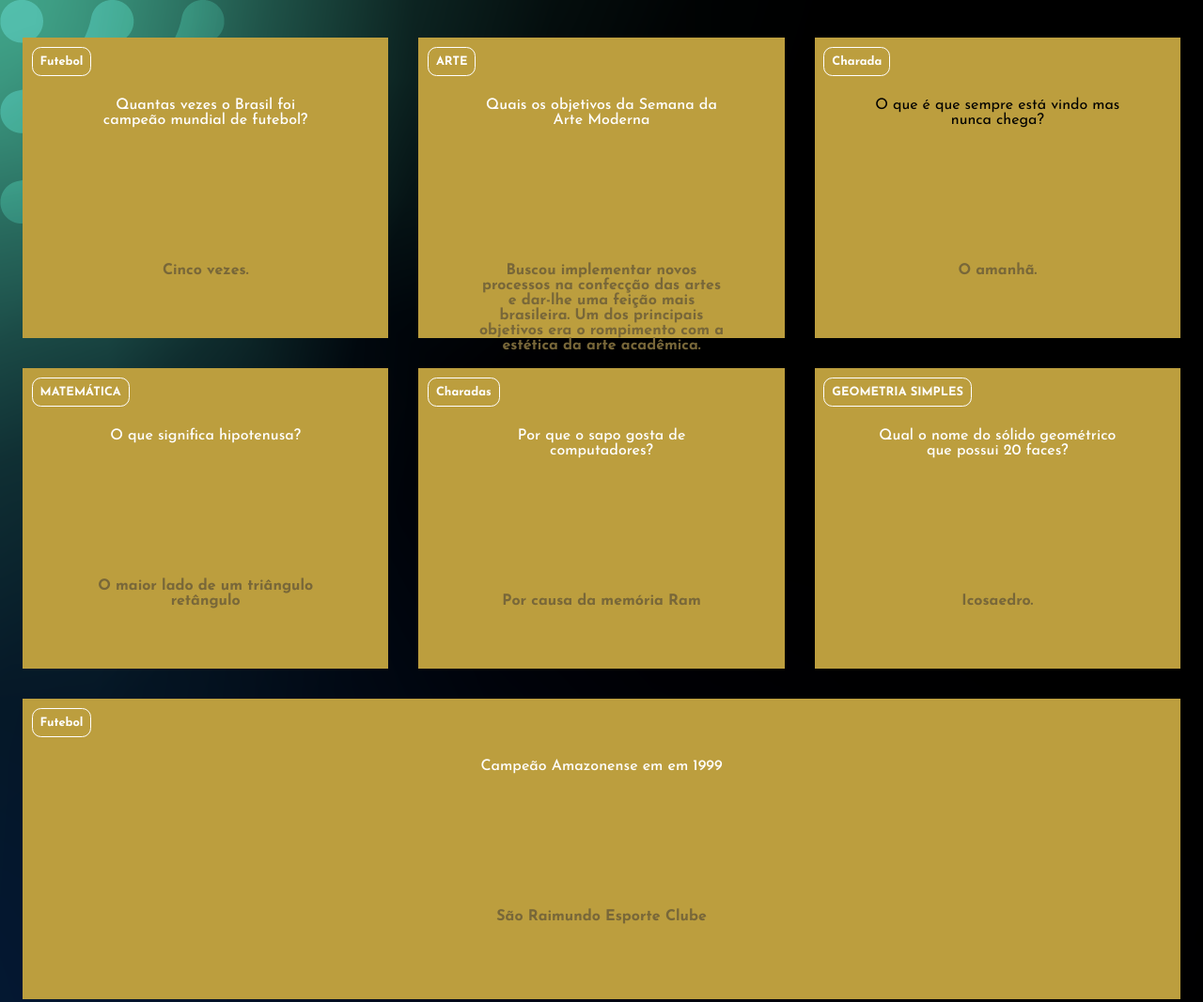
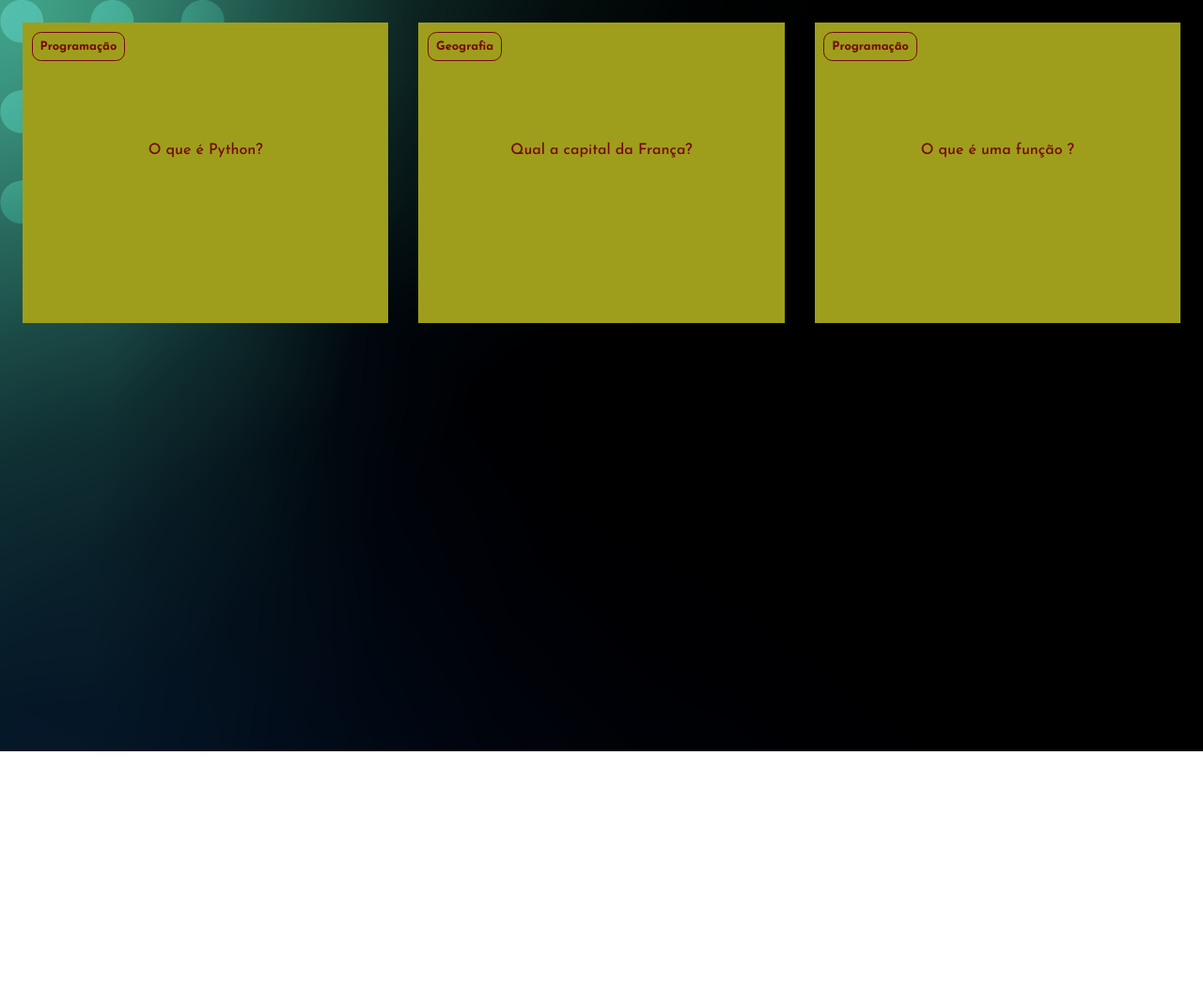
Before and after one commit to AntonioAgassi/Formadore-carts-Antonio, a plain HTML site: page Flashcards formadores/index.html in a window 1280 px wide. Shown: the top 1067 px of the page at 94% size. After the commit the page ends 800 px from the top, so only its background shows below. Drawn offline with Linux system fonts and the light colour scheme.

Commit message:
Add files via upload

```diff
--- /dev/null
+++ b/Flashcards formadores/app.js
@@ -0,0 +1,17 @@
+function criaCartao(categoria, pergunta, resposta) {
+    //console.log(categoria, pergunta, resposta);
+    let container = document.getElementById('container')
+    let cartao = document.createElement('article')
+    cartao.className = 'cartao'
+    cartao.innerHTML = ` <div class="cartao__conteudo">
+                    <h3>${categoria}</h3>
+                    <div class="cartao__conteudo__pergunta">
+                        <p>${pergunta}</p>
+                    </div>
+                    <div class="cartao__conteudo__resposta">
+                        <p>${resposta}</p>
+                    </div>
+                </div>
+    `
+container.appendChild(cartao)
+}
--- a/Flashcards formadores/assets/style.css
+++ b/Flashcards formadores/assets/style.css
@@ -1,9 +1,9 @@
 @import url('https://fonts.googleapis.com/css2?family=Josefin+Sans:ital,wght@0,100..700;1,100..700&display=swap');
 
 :root{
-  --text-color: #ffffff;
-  --card-front-color: #BC9E3E;
-  --card-back-color: #786739;
+  --text-color: #770808;
+  --card-front-color: #9e9e1c;
+  --card-back-color: #1b1f1b;
 }
 
 body {
@@ -14,6 +14,10 @@ body {
     background-color: var(--card-front-color);
     text-align: center;
     height: 100%;
+    transform-style: preserve-3d;
+    transition: transform 300ms ease-in-out;
+    transform-style: preserve-3d;
+    transition: transform 300ms ease-in-out;
   }
   #container {
     display: flex;
@@ -48,7 +52,7 @@ body {
   }
   footer {
     background-color: black;
-    color: white;
+    color: rgb(190, 19, 19);
     position: fixed;
     bottom: 0;
     width: 100%;
@@ -59,3 +63,35 @@ body {
     font-size: 0.6rem;
     margin-top: 0.5rem;
   }
+
+  .cartao:hover .cartao__conteudo{
+    transform: rotateY(180deg);
+    }
+
+      .cartao__conteudo__pergunta,
+.cartao__conteudo__resposta{
+backface-visibility: hidden;
+position: absolute;
+height: 100%;
+width: 100%;
+}
+
+.cartao__conteudo__resposta{
+transform: rotateY(180deg);
+}
+
+.cartao__conteudo h3{
+  color: var(--text-color);
+  border: 1px solid var(--text-color);
+  text-align: left;
+  padding: 0.5rem;
+  position: absolute;
+  margin: 0.6rem;
+  border-radius: 0.6rem;
+  font-size: 1vw;
+  backface-visibility: hidden;
+}
+.cartao__conteudo p{
+  padding: 4rem;
+  margin-top: 4rem;
+  }
--- /dev/null
+++ b/Flashcards formadores/criartao.js
@@ -0,0 +1,6 @@
+
+criaCartao(
+    'Programação',
+    'O que é uma função ?',
+    'Uma função é um bloco de código que executa alguma tarefa'
+)
--- a/Flashcards formadores/index.html
+++ b/Flashcards formadores/index.html
@@ -12,7 +12,7 @@
 <body>
     <main>
         <section id="container">
-            <article class="cartao">
+            <!--article class="cartao">
                 <div class="cartao__conteudo">
                     <h3>Futebol</h3>
                     <div class="cartao__conteudo__pergunta">
@@ -36,17 +36,7 @@
                     </div>
                 </div>
             </article>
-            <article class="cartao">
-                <div class="cartao__conteudo">
-                    <h3> Charada </h3>
-                    <div lass="cartao__conteudo__pergunta">
-                        <p>O que é que sempre está vindo mas nunca chega?</p>
-                    </div>
-                    <div class="cartao__conteudo__resposta">
-                        <p>O amanhã.</p>
-                    </div>
-                </div>
-            </article>
+
             <article class="cartao">
                 <div class="cartao__conteudo">
                     <h3>MATEMÁTICA</h3>
@@ -60,17 +50,6 @@
             </article>
             <article class="cartao">
                 <div class="cartao__conteudo">
-                    <h3>Charadas</h3>
-                    <div class="cartao__conteudo__pergunta">
-                        <p>Por que o sapo gosta de computadores?</p>
-                    </div>
-                    <div class="cartao__conteudo__resposta">
-                        <p> Por causa da memória Ram</p>
-                    </div>
-                </div>
-            </article>
-            <article class="cartao">
-                <div class="cartao__conteudo">
                     <h3>GEOMETRIA SIMPLES</h3>
                     <div class="cartao__conteudo__pergunta">
                         <p>Qual o nome do sólido geométrico que possui 20 faces?</p>
@@ -79,21 +58,12 @@
                         <p> Icosaedro. </p>
                     </div>
                 </div>
-            </article>
-            </article>
-            <article class="cartao">
-                <div class="cartao__conteudo">
-                    <h3>Futebol</h3>
-                    <div class="cartao__conteudo__pergunta">
-                        <p>Campeão Amazonense em em 1999</p>
-                    </div>
-                    <div class="cartao__conteudo__resposta">
-                        <p>São Raimundo Esporte Clube</p>
-                    </div>
-                </div>
-            </article>
+            </article-->
+
         </section>
     </main>
+    <script src="app.js"></script>
+<script src="perguntas.js"></script>
 </body>
 
 </html>
--- /dev/null
+++ b/Flashcards formadores/perguntas.js
@@ -0,0 +1,15 @@
+criaCartao(
+    'Programação',
+    'O que é Python?',
+    'O Python é uma linguagem de programação'
+    )
+    criaCartao(
+    'Geografia',
+    'Qual a capital da França?',
+    'A capital da França é Paris'
+    )
+    criaCartao(
+    'Programação',
+    'O que é uma função ?',
+    'Uma função é um bloco de código que executa alguma tarefa'
+    )
```
